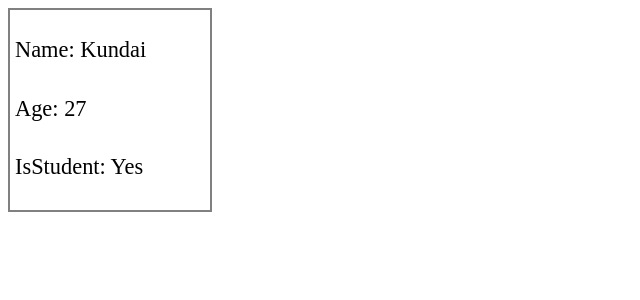
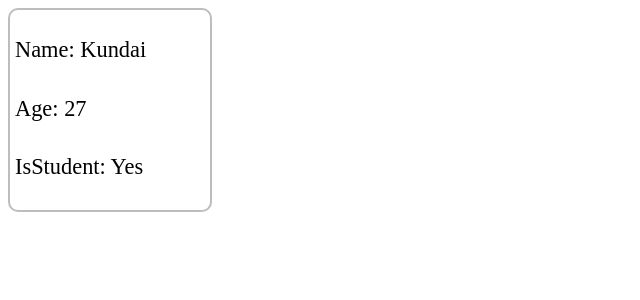
Before and after one commit to datlearner/Practise, a React (Vite) app in the folder props-crendering/: page / in a window 1280 px wide. Shown: the top 300 px of the page, without its empty margins (0-640 px from the left). Built offline with nearby package versions, Linux system fonts and the light colour scheme.

Commit message:
starting up with react

```diff
--- a/props-crendering/src/index.css
+++ b/props-crendering/src/index.css
@@ -1,7 +1,8 @@
 .card{
   width: 200px;
   height: 200px;
-  border: 2px solid grey;
+  border: 2px solid rgb(193, 188, 188);
+  border-radius: 10px;
 }
 
 .card p{
```
